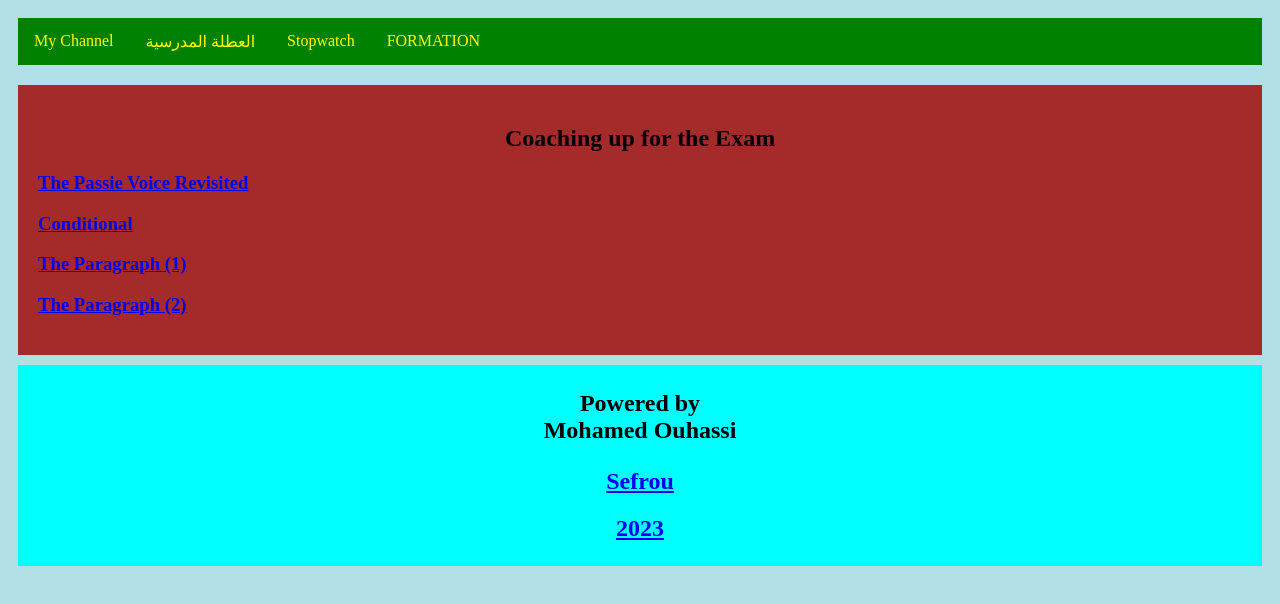
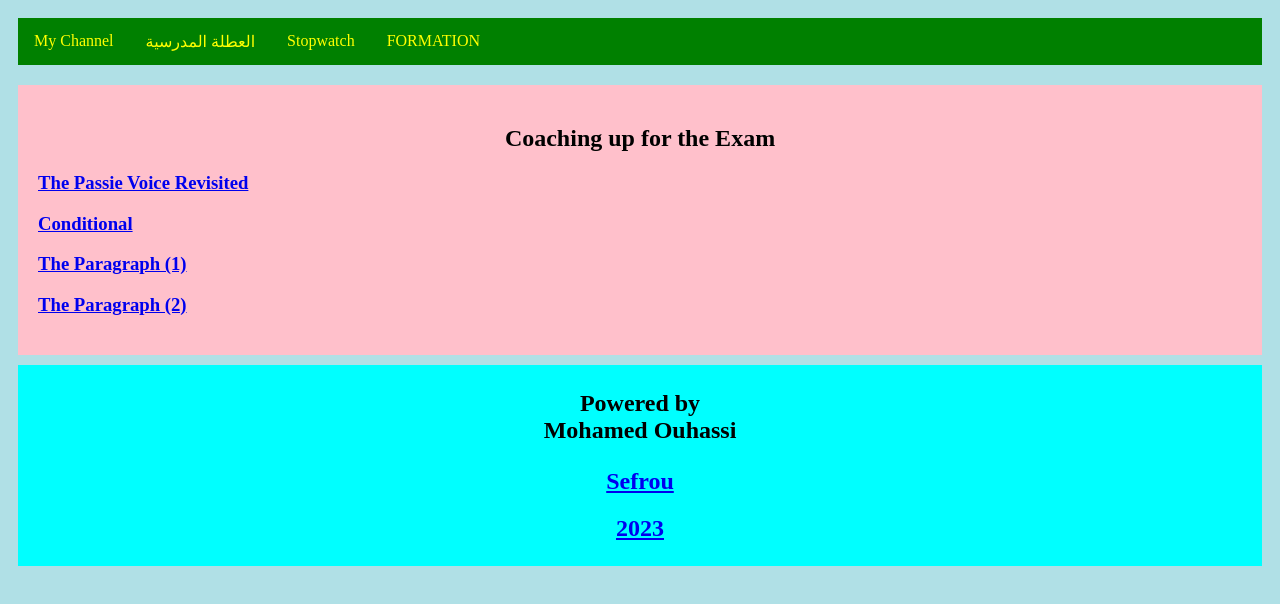
Before and after one commit to tilmirath24/go-ahead, a plain HTML site: page index.html in a window 1280 px wide. Drawn offline with Linux system fonts and the light colour scheme.

Commit message:
Update styles.css

```diff
--- a/styles.css
+++ b/styles.css
@@ -86,7 +86,7 @@
 
   /* Add a card effect for articles */
   .card {
-    background-color: #A52A2A;
+    background-color: pink;
     padding: 20px;
     margin-top: 20px;
   }
```
